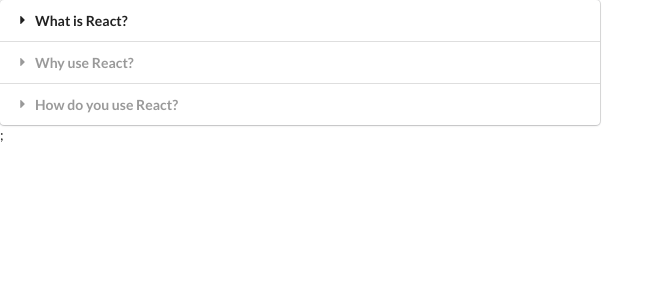
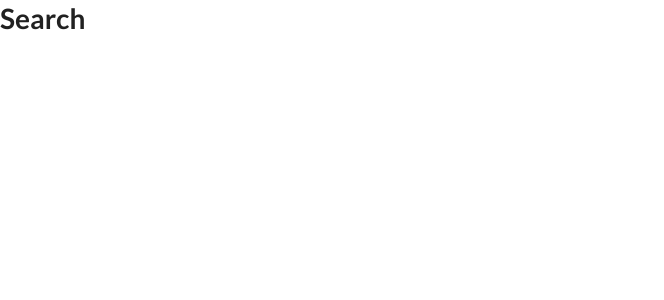
Before and after one commit to trieungochai/widgets, a React (Create React App) app: page / in a window 1280 px wide. Shown: the top 300 px of the page, without its empty margins (0-664 px from the left). Built offline with nearby package versions, Linux system fonts and the light colour scheme.

Commit message:
Scaffolding the Widget

```diff
--- a/src/App.js
+++ b/src/App.js
@@ -1,6 +1,7 @@
 import React from "react";
 
-import Accordion from "./components/Accordion";
+// import Accordion from "./components/Accordion";
+import Search from "./components/Search";
 
 const items = [
   {
@@ -20,7 +21,8 @@
 const App = () => {
   return (
     <div>
-      <Accordion items={items} />;
+      {/* <Accordion items={items} />; */}
+      <Search />
     </div>
   );
 };
--- /dev/null
+++ b/src/components/Search.js
@@ -0,0 +1,7 @@
+import React from "react";
+
+const Search = () => {
+  return <h1>Search</h1>;
+};
+
+export default Search;
```
